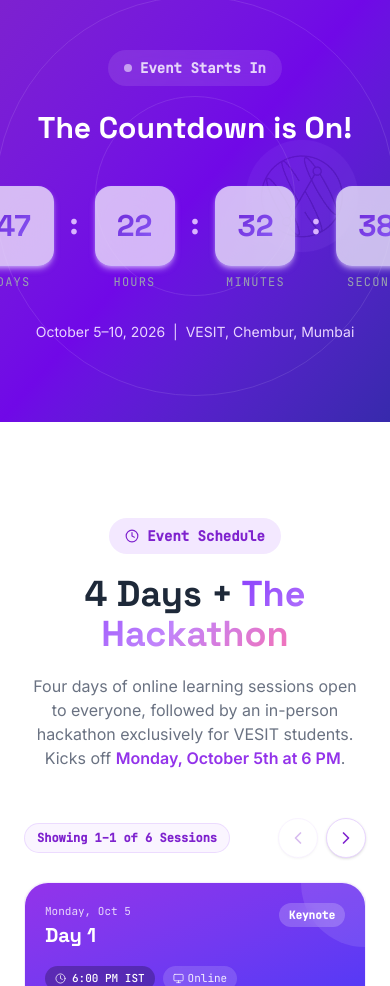
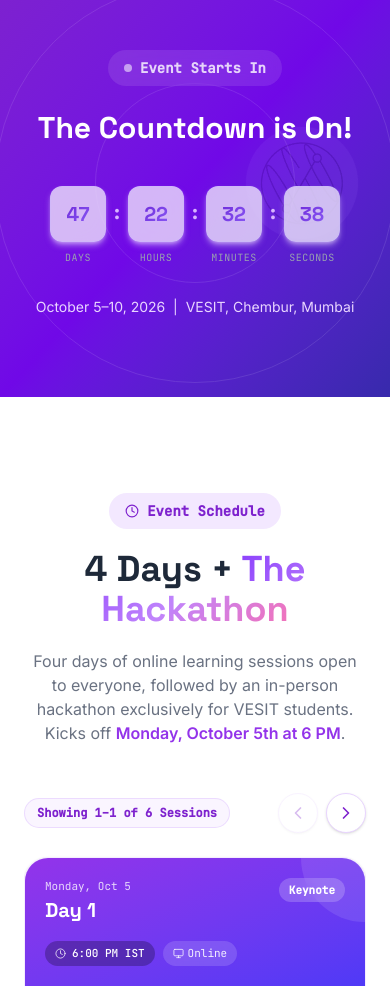
Before and after one commit to adityaupasani594/QFF2026, a React (Vite) app: page / in a window 390 px wide. Shown: the part 2911-3897 px from the top of the page. Built offline with nearby package versions, Linux system fonts and the light colour scheme.

Commit message:
fix: adjust sticker positions and shrink countdown for mobile

```diff
--- a/src/components/Countdown.jsx
+++ b/src/components/Countdown.jsx
@@ -6,12 +6,12 @@ import { qiskitLogo } from '../assets/index.js';
 function CountdownUnit({ value, label }) {
   return (
     <div className="flex flex-col items-center">
-      <div className="glass-card rounded-2xl w-20 h-20 md:w-24 md:h-24 flex items-center justify-center shadow-md shadow-purple-100/50 mb-2">
-        <span className="font-display font-black text-3xl md:text-4xl gradient-text-2">
+      <div className="glass-card rounded-xl md:rounded-2xl w-14 h-14 sm:w-16 sm:h-16 md:w-24 md:h-24 flex items-center justify-center shadow-md shadow-purple-100/50 mb-2">
+        <span className="font-display font-black text-xl sm:text-2xl md:text-4xl gradient-text-2">
           {String(value).padStart(2, '0')}
         </span>
       </div>
-      <span className="font-mono text-xs text-gray-400 uppercase tracking-widest">{label}</span>
+      <span className="font-mono text-[10px] sm:text-xs text-gray-400 uppercase tracking-wider md:tracking-widest">{label}</span>
     </div>
   );
 }
@@ -84,13 +84,13 @@ export default function Countdown() {
           <h2 className="font-display font-bold text-3xl md:text-4xl text-white mb-10">
             The Countdown is On!
           </h2>
-          <div className="flex gap-4 md:gap-8 justify-center">
+          <div className="flex gap-2 sm:gap-4 md:gap-8 justify-center">
             <CountdownUnit value={days} label="Days" />
-            <div className="font-display font-bold text-3xl text-purple-300 pt-5">:</div>
+            <div className="font-display font-bold text-xl md:text-3xl text-purple-300 pt-3 md:pt-5">:</div>
             <CountdownUnit value={hours} label="Hours" />
-            <div className="font-display font-bold text-3xl text-purple-300 pt-5">:</div>
+            <div className="font-display font-bold text-xl md:text-3xl text-purple-300 pt-3 md:pt-5">:</div>
             <CountdownUnit value={minutes} label="Minutes" />
-            <div className="font-display font-bold text-3xl text-purple-300 pt-5">:</div>
+            <div className="font-display font-bold text-xl md:text-3xl text-purple-300 pt-3 md:pt-5">:</div>
             <CountdownUnit value={seconds} label="Seconds" />
           </div>
           <p className="font-body text-purple-200 text-sm mt-8">
--- a/src/components/Hero.jsx
+++ b/src/components/Hero.jsx
@@ -34,7 +34,7 @@ export default function Hero() {
       <motion.img
         src={sticker07}
         alt=""
-        className="absolute top-20 right-4 md:right-16 w-20 md:w-48 drop-shadow-xl pointer-events-none"
+        className="absolute top-28 md:top-20 right-4 md:right-16 w-20 md:w-48 drop-shadow-xl pointer-events-none"
         initial={{ opacity: 0, x: 30 }}
         animate={{ opacity: 1, x: 0, y: [0, -14, 0], rotate: [2, -2, 2] }}
         transition={{
@@ -49,7 +49,7 @@ export default function Hero() {
       <motion.img
         src={sticker02}
         alt=""
-        className="absolute bottom-40 md:bottom-20 left-4 md:left-14 w-16 md:w-36 drop-shadow-lg pointer-events-none"
+        className="absolute bottom-52 md:bottom-20 left-4 md:left-14 w-16 md:w-36 drop-shadow-lg pointer-events-none"
         initial={{ opacity: 0, x: -20 }}
         animate={{ opacity: 1, x: 0, y: [0, -10, 0], rotate: [-3, 2, -3] }}
         transition={{
```
